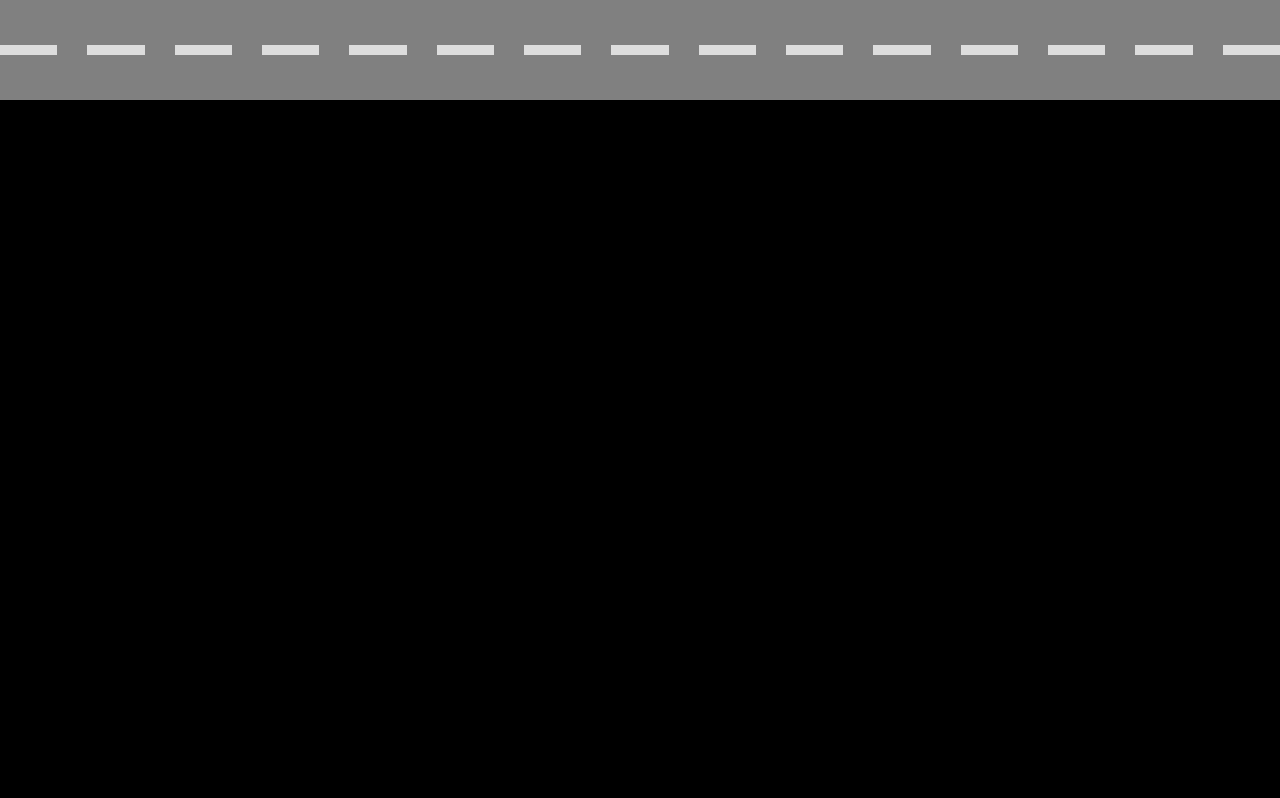
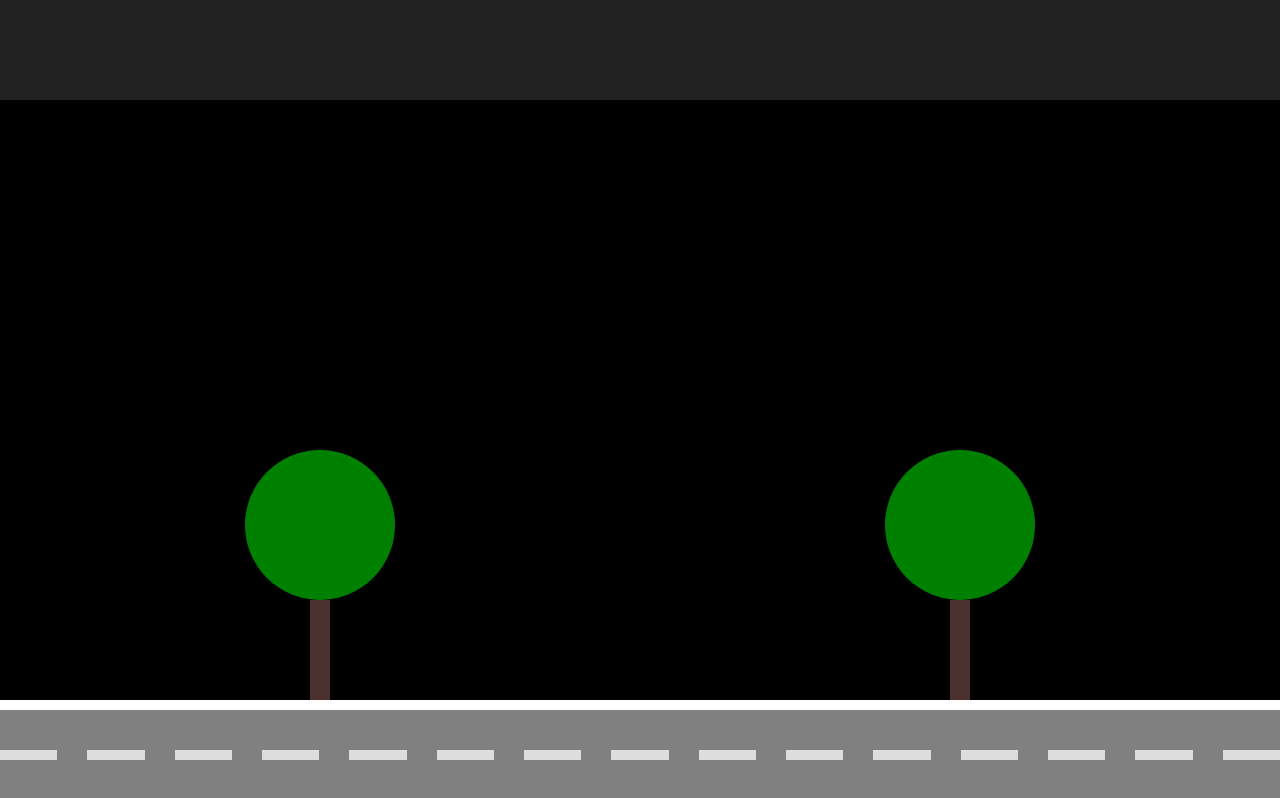
Before and after one commit to caiquemiranda/prj-elevator-web, a plain HTML site: page index.html in a window 1280 px wide. Drawn offline with Linux system fonts and the light colour scheme.

Commit message:
Refactor HTML structure to include multiple 'arvore' elements within 'calcada' for improved layout

```diff
--- a/css/estilos.css
+++ b/css/estilos.css
@@ -1,11 +1,31 @@
+
+
+* {
+    box-sizing: border-box;
+}
+
 body {
     margin: 0;
     display: flex;
     flex-direction: column;
     background-color: black;
+    height: 100vh;
+}
+
+.calcada {
+    display: flex;
+    flex: 1;
+    justify-content: space-around;
+    align-items: flex-end;
 }
 
 /* Estilo contoles */
+
+.controles {
+    height: 100px;
+    background-color: #222;
+
+}
 
 /* Estilo rua */
 
@@ -15,6 +35,7 @@ body {
     height: 100px;
     background-color: gray;
     gap: 30px;
+    border-top: 10px solid white;
 }
 
 .rua > .faixa {
@@ -22,3 +43,26 @@ body {
     height: 10px;
     background-color: #DDD;
 }
+
+/* Estilo arvore */
+
+.arvore {
+    display: flex;
+    flex-direction: column;
+    align-items: center;
+}
+
+.arvore::before {
+    content: "";
+    width: 150px;
+    height: 150px;
+    border-radius: 50%;
+    background-color: green;
+}
+
+.arvore::after {
+    content: "";
+    width: 20px;
+    height: 100px;
+    background-color: #4d3131;
+}
--- a/index.html
+++ b/index.html
@@ -9,7 +9,10 @@
 </head>
 <body>
     <div class="controles"></div>
-    <div class="calcada"></div>
+    <div class="calcada">
+        <div class="arvore"></div>
+        <div class="arvore"></div>
+    </div>
     <div class="rua" faixas="15"></div>
 </body>
 </html>
```
